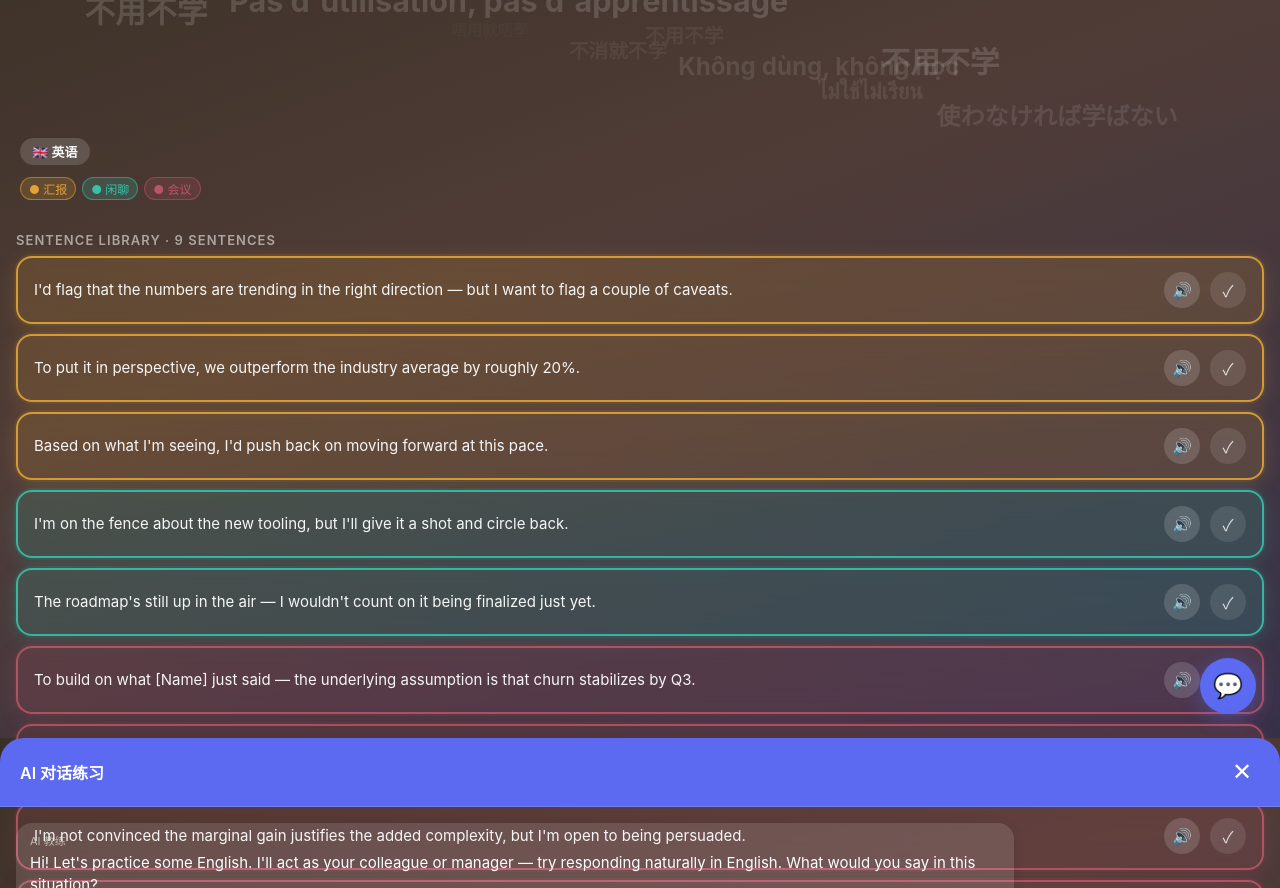
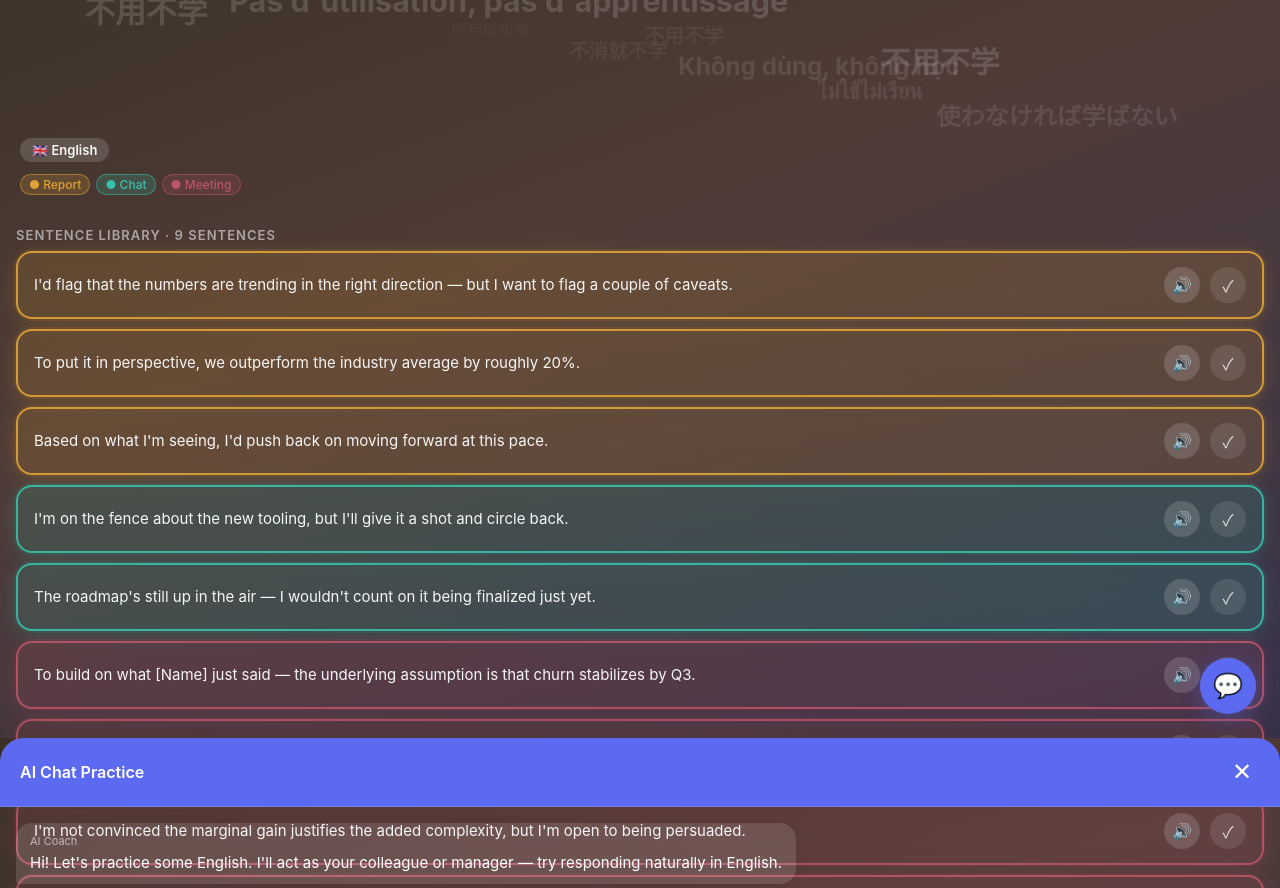
Before and after one commit to schumannleess-rgb/no-use-no-learn, a plain HTML site: page index.html in a window 1280 px wide. Shown: the part 62-950 px from the top of the page. Drawn offline with Linux system fonts and the light colour scheme.

Commit message:
Complete English UI: data scenes, calendar, chat labels, system prompt

```diff
--- a/index.html
+++ b/index.html
@@ -5,7 +5,7 @@
   <meta http-equiv="Cache-Control" content="no-store, no-cache, must-revalidate">
   <meta http-equiv="Pragma" content="no-cache">
   <meta name="viewport" content="width=device-width, initial-scale=1.0, maximum-scale=1.0, user-scalable=no">
-  <title>Lingo — 外语学习器</title>
+  <title>Lingo — Language Learning</title>
   <style>
     :root {
       --bg: transparent;
@@ -506,11 +506,11 @@
   </div>
 
   <header>
-    <div class="lang-badge">🇬🇧 英语</div>
+    <div class="lang-badge">🇬🇧 English</div>
     <div class="subtitle">
-      <span class="scene-tag-pill report">● 汇报</span>
-      <span class="scene-tag-pill chat">● 闲聊</span>
-      <span class="scene-tag-pill meeting">● 会议</span>
+      <span class="scene-tag-pill report">● Report</span>
+      <span class="scene-tag-pill chat">● Chat</span>
+      <span class="scene-tag-pill meeting">● Meeting</span>
     </div>
   </header>
 
@@ -527,7 +527,7 @@
     </div>
     <div class="calendar-grid">
       <div class="weekdays">
-        <div>一</div><div>二</div><div>三</div><div>四</div><div>五</div><div>六</div><div>日</div>
+        <div>Mon</div><div>Tue</div><div>Wed</div><div>Thu</div><div>Fri</div><div>Sat</div><div>Sun</div>
       </div>
       <div class="days-grid" id="days-grid"></div>
     </div>
@@ -542,13 +542,13 @@
 
   <div id="chat-panel">
     <div class="chat-header">
-      <span>AI 对话练习</span>
+      <span>AI Chat Practice</span>
       <button class="close-chat" id="close-chat">✕</button>
     </div>
     <div id="chat-messages">
       <div class="msg ai">
-        <div class="sender">AI 教练</div>
-        Hi! Let's practice some English. I'll act as your colleague or manager — try responding naturally in English. What would you say in this situation?
+        <div class="sender">AI Coach</div>
+        Hi! Let's practice some English. I'll act as your colleague or manager — try responding naturally in English.
       </div>
     </div>
     <div id="chat-input-row">
@@ -562,18 +562,18 @@
   <script>
     // ── Data ──────────────────────────────────────────────
     const INITIAL_SENTENCES = [
-      { id: 1, en: "I'd flag that the numbers are trending in the right direction — but I want to flag a couple of caveats.", scene: "汇报" },
-      { id: 2, en: "To put it in perspective, we outperform the industry average by roughly 20%.", scene: "汇报" },
-      { id: 3, en: "Based on what I'm seeing, I'd push back on moving forward at this pace.", scene: "汇报" },
-      { id: 4, en: "I'm on the fence about the new tooling, but I'll give it a shot and circle back.", scene: "闲聊" },
-      { id: 5, en: "The roadmap's still up in the air — I wouldn't count on it being finalized just yet.", scene: "闲聊" },
-      { id: 6, en: "To build on what [Name] just said — the underlying assumption is that churn stabilizes by Q3.", scene: "会议" },
-      { id: 7, en: "Just to make sure I'm following — are you saying we'd pause the rollout entirely?", scene: "会议" },
-      { id: 8, en: "I'm not convinced the marginal gain justifies the added complexity, but I'm open to being persuaded.", scene: "会议" },
-      { id: 9, en: "I'd lean toward shipping a simpler version first and iterating based on feedback.", scene: "会议" },
+      { id: 1, en: "I'd flag that the numbers are trending in the right direction — but I want to flag a couple of caveats.", scene: "Report" },
+      { id: 2, en: "To put it in perspective, we outperform the industry average by roughly 20%.", scene: "Report" },
+      { id: 3, en: "Based on what I'm seeing, I'd push back on moving forward at this pace.", scene: "Report" },
+      { id: 4, en: "I'm on the fence about the new tooling, but I'll give it a shot and circle back.", scene: "Chat" },
+      { id: 5, en: "The roadmap's still up in the air — I wouldn't count on it being finalized just yet.", scene: "Chat" },
+      { id: 6, en: "To build on what [Name] just said — the underlying assumption is that churn stabilizes by Q3.", scene: "Meeting" },
+      { id: 7, en: "Just to make sure I'm following — are you saying we'd pause the rollout entirely?", scene: "Meeting" },
+      { id: 8, en: "I'm not convinced the marginal gain justifies the added complexity, but I'm open to being persuaded.", scene: "Meeting" },
+      { id: 9, en: "I'd lean toward shipping a simpler version first and iterating based on feedback.", scene: "Meeting" },
     ];
 
-    const SCENES = ["汇报", "闲聊", "会议"];
+    const SCENES = ["Report", "Chat", "Meeting"];
 
     let state = loadState();
 
@@ -632,7 +632,7 @@
       }
 
       container.innerHTML = active.map(s => `
-        <div class="sentence-card ${s.scene === '汇报' ? 'report' : s.scene === '闲聊' ? 'chat' : 'meeting'}" data-id="${s.id}" data-scene="${s.scene}">
+        <div class="sentence-card ${s.scene === 'Report' ? 'report' : s.scene === 'Chat' ? 'chat' : 'meeting'}" data-id="${s.id}" data-scene="${s.scene}">
           <div class="en-text">${s.en}</div>
           <button class="icon-btn speak" onclick="speak('${s.id}')" title="Pronounce">🔊</button>
           <button class="icon-btn done" onclick="markLearned(${s.id})" title="Learned">✓</button>
@@ -740,9 +740,9 @@
     function renderCalendar() {
       const year = state.currentYear;
       const month = state.currentMonth;
-      const monthNames = ['1月','2月','3月','4月','5月','6月','7月','8月','9月','10月','11月','12月'];
+      const monthNames = ['Jan','Feb','Mar','Apr','May','Jun','Jul','Aug','Sep','Oct','Nov','Dec'];
 
-      document.getElementById('month-label').textContent = `${year}年 ${monthNames[month]}`;
+      document.getElementById('month-label').textContent = `${monthNames[month]} ${year}`;
 
       const firstDay = new Date(year, month, 1);
       // Monday-first (1=Mon ... 7=Sun), adjust Sunday to 7
@@ -788,7 +788,7 @@
 
       if (!history || history.length === 0) {
         title.textContent = `${dateStr} — no practice yet`;
-        list.innerHTML = '<div style="color:#6b7280;font-size:14px;text-align:center;padding:10px 0;">暂无记录</div>';
+        list.innerHTML = '<div style="color:#6b7280;font-size:14px;text-align:center;padding:10px 0;">No records yet</div>';
         panel.classList.add('visible');
         return;
       }
@@ -838,7 +838,7 @@
       const active = state.sentences.filter(s => !s.learned);
       const activeEn = active.map(s => s.en).join('\n');
 
-      const systemPrompt = `You are an AI English conversation coach. The user is practicing English for workplace communication (汇报, 闲聊, 会议).
+      const systemPrompt = `You are an AI English conversation coach. The user is practicing English for workplace communication (Report, Chat, Meeting).
 
 Current active sentences to practice from:
 ${activeEn}
@@ -873,8 +873,8 @@ Roleplay naturally as a native English-speaking colleague or manager. Respond to
     function addMessage(text, who) {
       const div = document.createElement('div');
       div.className = `msg ${who}`;
-      if (who === 'ai') div.innerHTML = `<div class="sender">AI 教练</div>${text}`;
-      else div.innerHTML = `<div class="sender">你</div>${text}`;
+      if (who === 'ai') div.innerHTML = `<div class="sender">AI Coach</div>${text}`;
+      else div.innerHTML = `<div class="sender">You</div>${text}`;
       chatMessages.appendChild(div);
       chatMessages.scrollTop = chatMessages.scrollHeight;
     }
```
